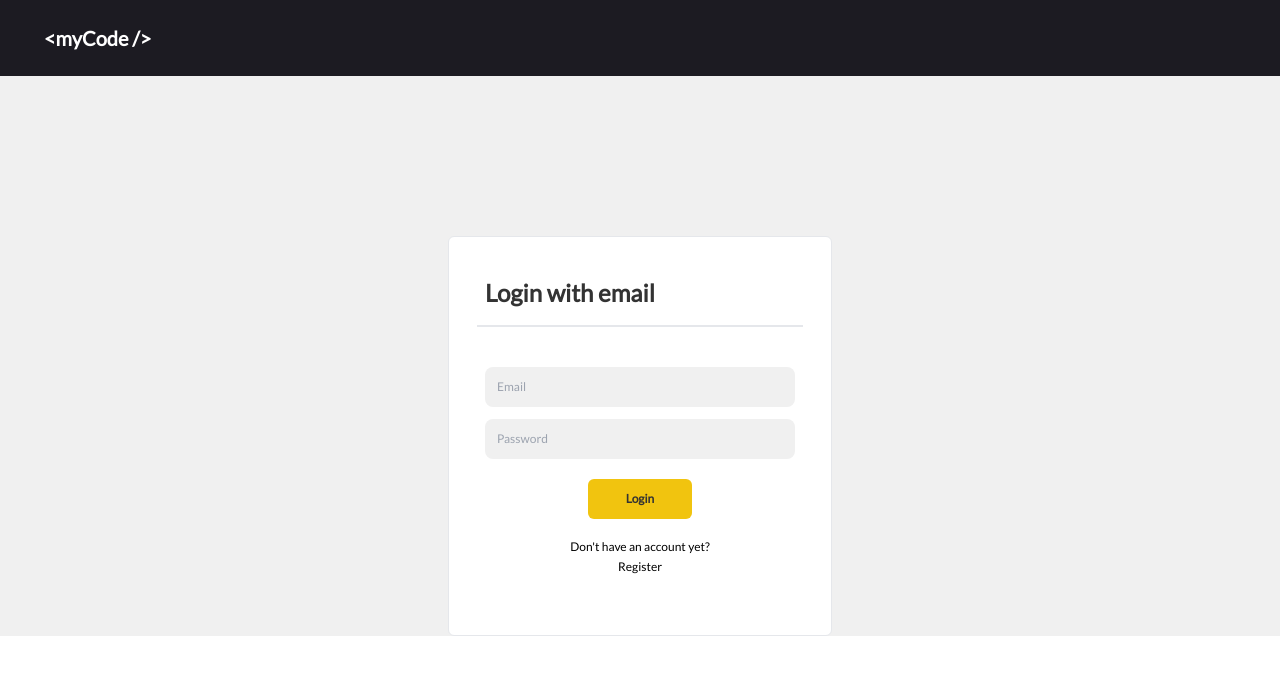
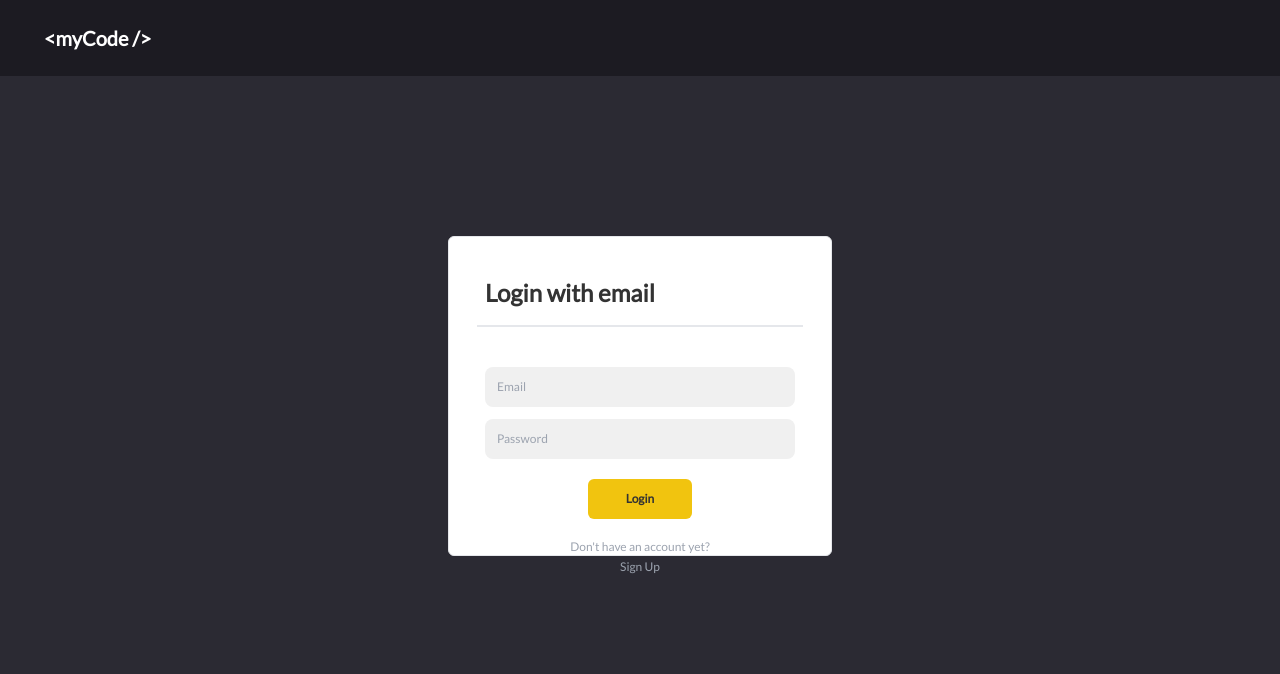
Before and after one commit to kezdetphia/mern-mycode-front, a React (Create React App) app: page /login in a window 1280 px wide. Shown: the top 674 px of the page. Built offline with nearby package versions, Linux system fonts and the light colour scheme.

Commit message:
signup and login page style

```diff
--- a/src/Pages/CodeDetails.jsx
+++ b/src/Pages/CodeDetails.jsx
@@ -11,13 +11,11 @@ import { useNavigate } from "react-router-dom";
 
 
 const CodeDetail = () => {
-const navigate = useNavigate();
-
-
+  const navigate = useNavigate();
   const { id } = useParams();
   const { user } = useAuthContext();
   const { dispatch } = useCodesContext();
-  const [code, setCode] = useState("");
+  const [code, setCode] = useState(null);
 
   useEffect(() => {
     const fetchCodeDetails = async () => {
@@ -26,27 +24,31 @@ const navigate = useNavigate();
         console.log("User is not authenticated");
         return;
       }
+
       try {
         const response = await fetch(`http://localhost:4000/api/codes/${id}`, {
           headers: {
             Authorization: `Bearer ${user.token}`,
           },
         });
+
         console.log(user.token);
+
         if (response.ok) {
           const codeData = await response.json();
           setCode(codeData);
         } else {
-          console.log('this is id',id);
+          console.log('code not found');
           // Handle error when code is not found
         }
       } catch (error) {
-        // Handle other errors
+        console.error("Erro fetching code: ", error)
       }
     };
 
     fetchCodeDetails();
   }, [id, user.token, dispatch]);
+
 
   const handleClick = async () => {
     if (!user) {
@@ -54,6 +56,7 @@ const navigate = useNavigate();
       console.log("User is not authenticated");
       return;
     }
+
     try {
       console.log(code._id);
       const res = await fetch(`http://localhost:4000/api/codes/${id}`, {
@@ -62,7 +65,9 @@ const navigate = useNavigate();
           Authorization: `Bearer ${user.token}`,
         },
       });
+
       console.log(user.token);
+
       if (res.ok) {
         const resDatas = await res.json();
         dispatch({ type: "DELETE_CODE", payload: resDatas });
@@ -74,7 +79,7 @@ const navigate = useNavigate();
         console.error("Delete failed with status: ", res.statusText);
       }
     } catch (err) {
-      console.log("Error:", err);
+      console.log("Error deleting code:", err);
     }
   };
 
--- a/src/Pages/LoginPage.jsx
+++ b/src/Pages/LoginPage.jsx
@@ -29,7 +29,7 @@ const LoginPage = () => {
   };
 
   return (
-    <div className="flex justify-center sm:pt-40  bg-background  ">
+    <div className="flex justify-center sm:pt-40 h-screen  bg-backg  ">
       <div className="bg-white border rounded-md sm:w-96 sm:h-1/2 w-full  px-7   ">
         <div className="text-2xl font-bold mt-10 mx-2 text-textcolor ">
           {headerInstruction}
@@ -62,14 +62,14 @@ const LoginPage = () => {
               Login
             </button>
           </div>
-          <span className="text-xs flex justify-center sm:pt-5 pt-3">
+          <span className="text-xs flex justify-center text-gray-400 sm:pt-5 pt-3">
             Don't have an account yet?
           </span>
           <Link
-            className="text-xs flex justify-center pt-1 mb-5  hover:text-highlight"
+            className="text-xs flex justify-center pt-1 mb-5  text-gray-400  hover:text-white"
             to="/signup"
           >
-            Register
+            Sign Up
           </Link>
 
           <span className="">{error && <div>{error}</div>}</span>
--- a/src/Pages/SignupPage.jsx
+++ b/src/Pages/SignupPage.jsx
@@ -29,8 +29,8 @@ const SignupPage = () => {
   };
 
   return (
-    <div className="flex justify-center sm:pt-40  bg-background  ">
-      <div className="bg-cardbg border rounded-md sm:w-96 w-full px-7 ">
+    <div className="flex justify-center h-screen sm:pt-40  bg-backg  ">
+      <div className="bg-cardbg border rounded-md sm:w-96  px-7 ">
         <div className="text-2xl font-bold mt-10 mx-2 ">
           {headerInstruction}
         </div>
@@ -63,7 +63,7 @@ const SignupPage = () => {
             </button>
             <div className="flex items-center text-sm pt-1 hover:text-highlight ">
               <Link to="/login">
-                <h1 className="px-4 text-textcolor text-xs pt-3"> Login </h1>
+                <h1 className="px-4 text-gray-400 text-xs pt-3"> Login </h1>
               </Link>
             </div>
 
```
